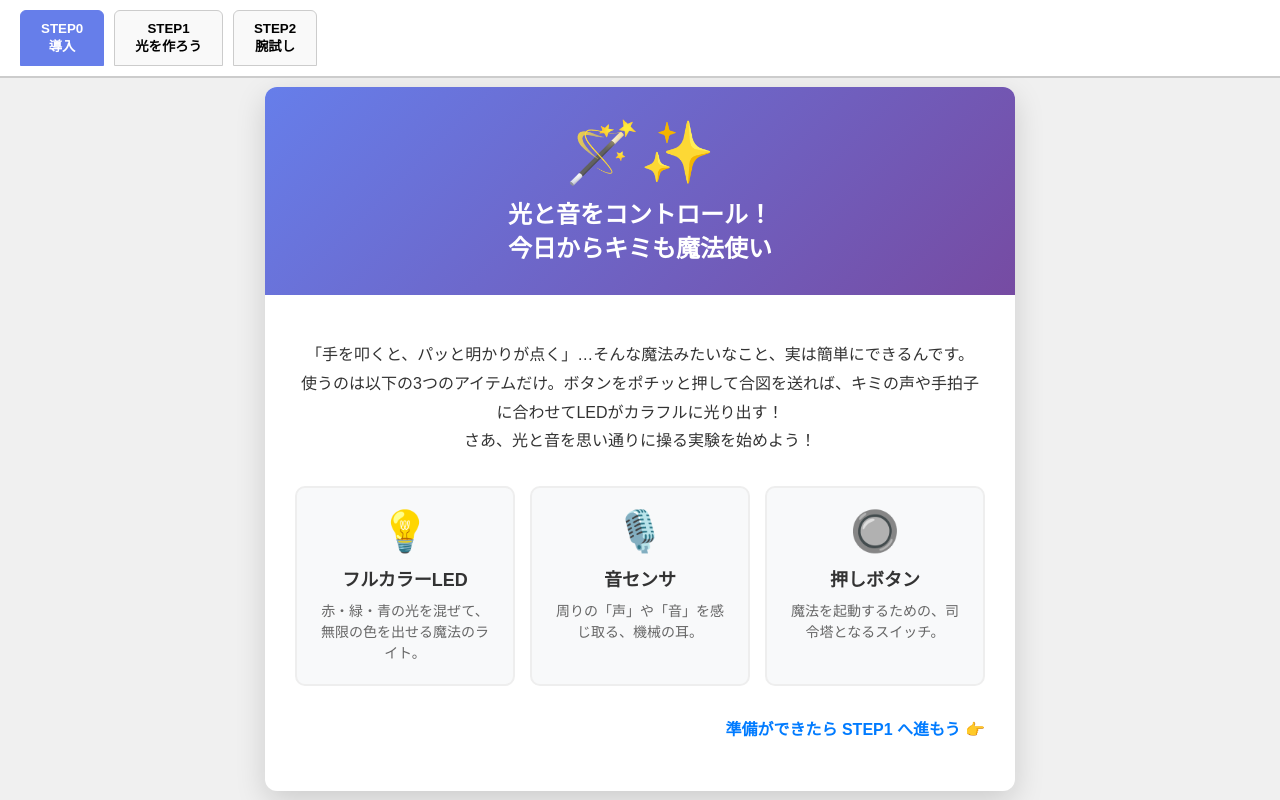
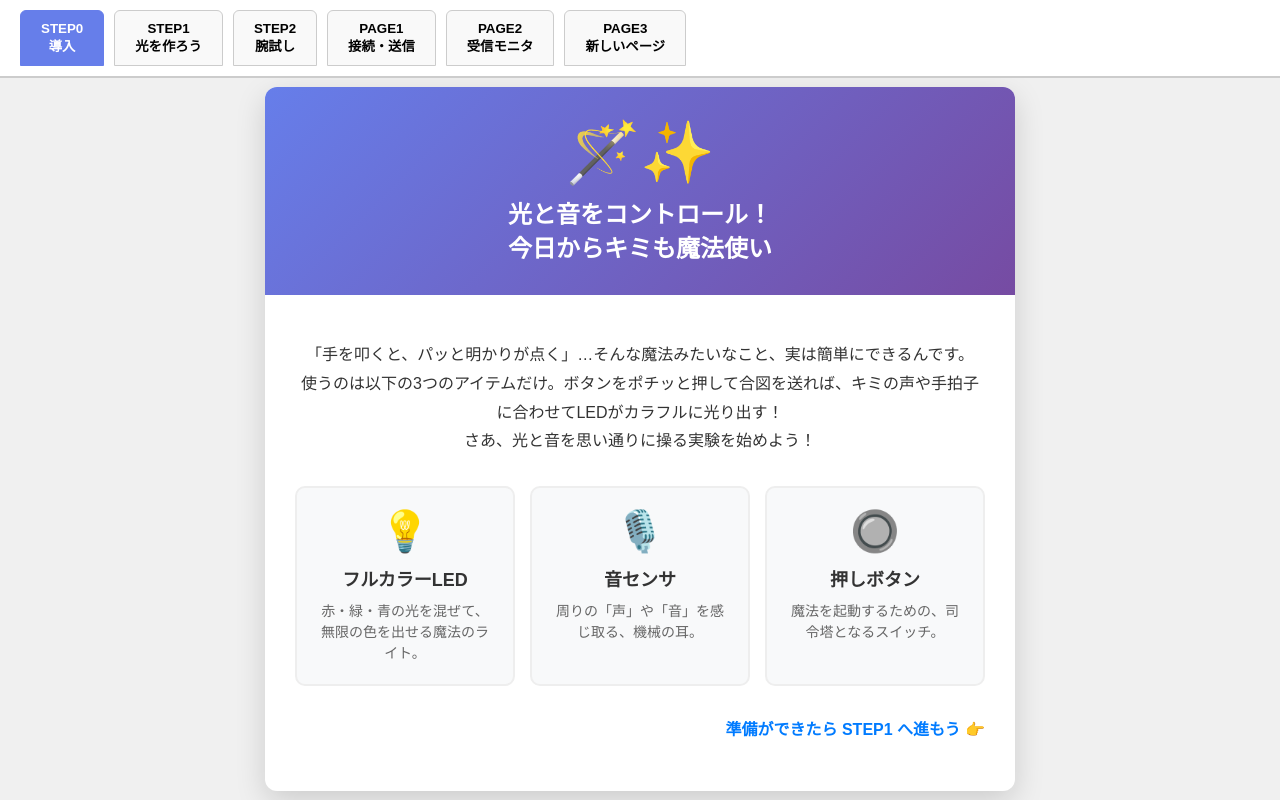
Before and after one commit to NishiyamaTomokazu/AI_App, a plain HTML site: page index.html in a window 1280 px wide. Drawn offline with Linux system fonts and the light colour scheme.

Commit message:
Uncomment page links in index.html
Restored commented-out page links for PAGE1, PAGE2, and PAGE3.

```diff
--- a/index.html
+++ b/index.html
@@ -33,9 +33,9 @@
             { url: 'pages/step8.html', label: 'STEP8', sub: '反復処理', id: 'tab-step8', hidden: true },
             { url: 'pages/step9.html', label: 'STEP9', sub: '総合', id: 'tab-step9', hidden: true },
             // ↓ 動作確認用 (通信テスト)。不要になったら削除してOK
-            //{ url: 'pages/page1.html', label: 'PAGE1', sub: '接続・送信' },
-            //{ url: 'pages/page2.html', label: 'PAGE2', sub: '受信モニタ' },
-            //{ url: 'pages/page3.html', label: 'PAGE3', sub: '新しいページ' },
+            { url: 'pages/page1.html', label: 'PAGE1', sub: '接続・送信' },
+            { url: 'pages/page2.html', label: 'PAGE2', sub: '受信モニタ' },
+            { url: 'pages/page3.html', label: 'PAGE3', sub: '新しいページ' },
         ];
 
         const tabsEl = document.getElementById('tabs');
```
